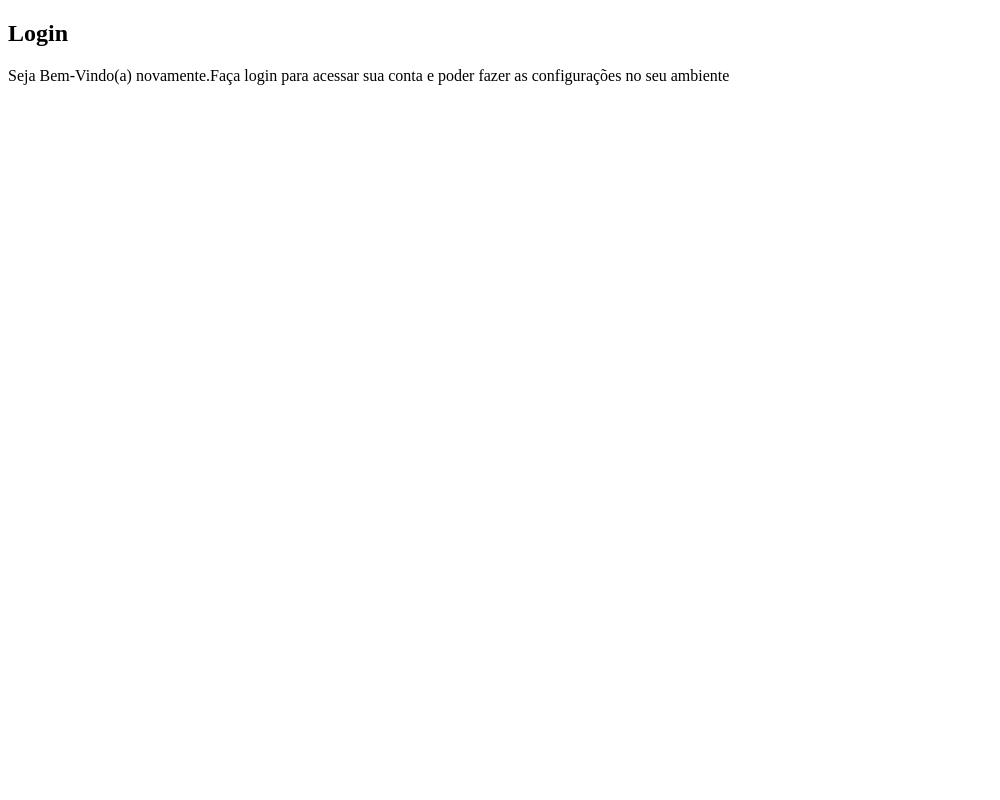
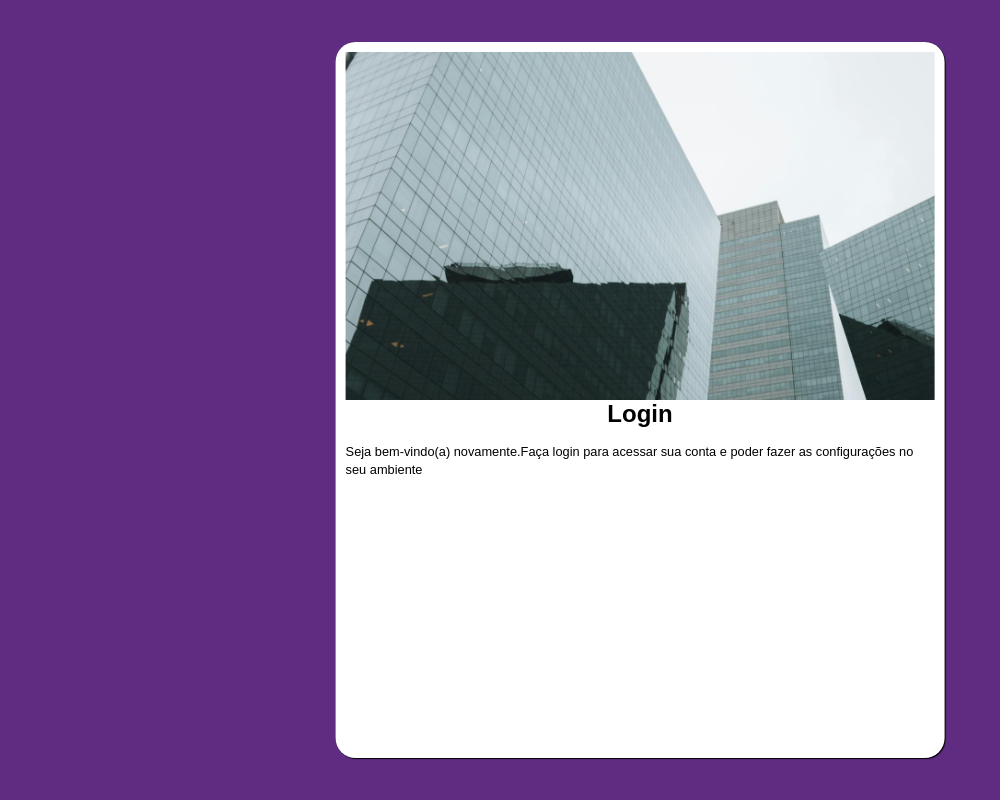
Before and after one commit to Leandro-Scherer/projeto-login, a PHP site: page / in a window 1280 px wide. Shown: the whole page, without its empty margins (0-1000 px from the left). Run offline with PHP 8.4, Linux system fonts and the light colour scheme.

Commit message:
atualização

```diff
--- a/estilos/style.css
+++ b/estilos/style.css
@@ -3,4 +3,75 @@
 Paleta de cores
 Verde:#49a09d
 Lilás:#5f2c82
+
+div#imagem{
+    background-image: url(../imagens/tela-login.jpg);
+    width: 50%;
+    height: 100%;
+    background-repeat: no-repeat;
+    background-size: cover;
+    background-position: center center;
+    padding: 0px;
+
+    background-image: linear-gradient(to bottom, #5f2c82,  #49a09d);
+}
+
 */
+
+* {
+    margin: 0px;
+    padding: 0px;
+    font-family: Arial, Helvetica, sans-serif;
+}
+
+html,
+body {
+    height: 100vh;
+    width: 100vw;
+    background-color: #5f2c82;
+    position: relative;
+}
+
+section#login {
+    width: 46vw;
+    height: 87vh;
+    background-color: white;
+    border-radius: 20px;
+    position: absolute;
+    left: 50%;
+    top: 50%;
+    transform: translate(-50%, -50%);
+    padding: 10px;
+    display: flex;
+    overflow: hidden;
+    box-shadow: 1px 1px 1px black;
+    flex-direction: column;
+
+}
+
+
+div#imagem {
+    display: block;
+    background-image: url(../imagens/tela-login.jpg);
+    background-repeat: no-repeat;
+    background-size: cover;
+    background-position: center center;
+    padding: 0px;
+    width: 100%;
+    flex: 1;
+
+}
+
+div#formulario {
+    flex: 1;
+}
+
+div#formulario>p {
+    line-height: 1.4em;
+    font-size: 0.8em;
+}
+
+div#formulario>h1 {
+    text-align: center;
+    margin-bottom: 15px;
+}
--- a/index.html
+++ b/index.html
@@ -6,21 +6,29 @@
     <meta name="viewport" content="width=device-width, initial-scale=1.0">
     <title>Login</title>
     <link rel="stylesheet" href="estilos/style.css">
+    <link rel="shortcut icon" href="imagens/favicon-icone.png" type="image/x-icon">
 </head>
 
 <body>
     <main>
         <section id="login">
-
-            <div id="imagem">
+            <div id="imagem"></div>
 
 
             </div>
             <div id="formulario">
                 <h1>Login</h1>
-                <p>Seja Bem-Vindo(a) novamente.Faça login para acessar sua conta e poder fazer as configurações no seu
-                ambiente</p>
-                <form action="login.php" method="post"></form>
+                <p>Seja bem-vindo(a) novamente.Faça login para acessar sua conta e poder fazer as configurações no seu
+                    ambiente</p>
+                <form action="login.php" method="post">
+
+
+
+
+
+
+
+                </form>
 
             </div>
 
--- /dev/null
+++ b/login.php
@@ -0,0 +1 @@
+Seus dados foram enviados!
```
Also changed, not shown: imagens/favicon-icone.png (added).
